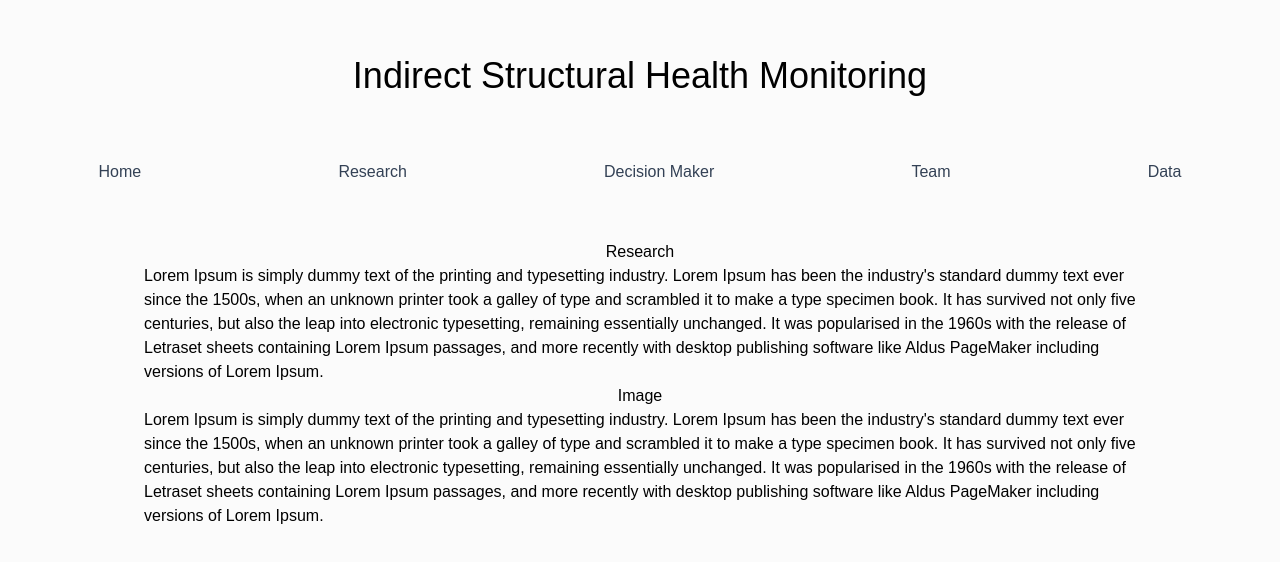
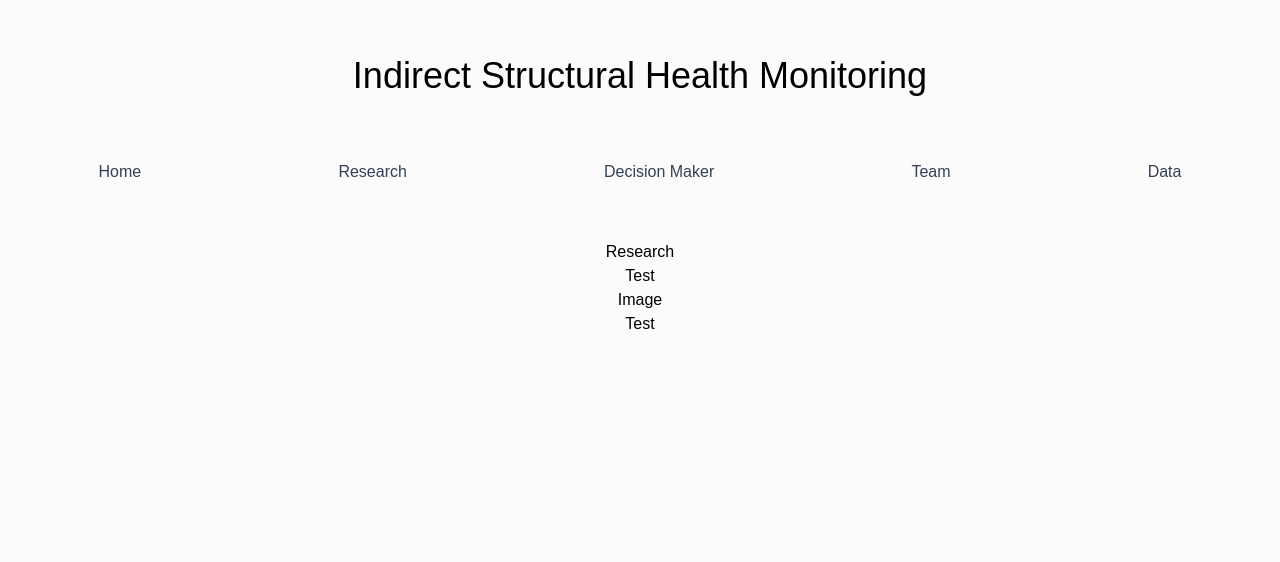
Before and after one commit to MiLinny/ishm, a Next.js app: page /research in a window 1280 px wide. Shown: the top 562 px of the page. Built offline with nearby package versions, Linux system fonts and the light colour scheme.

Commit message:
Update text

```diff
--- a/src/pages/research/index.tsx
+++ b/src/pages/research/index.tsx
@@ -4,11 +4,11 @@
         <>
             <h2>Research</h2>
             <div>
-                Lorem Ipsum is simply dummy text of the printing and typesetting industry. Lorem Ipsum has been the industry's standard dummy text ever since the 1500s, when an unknown printer took a galley of type and scrambled it to make a type specimen book. It has survived not only five centuries, but also the leap into electronic typesetting, remaining essentially unchanged. It was popularised in the 1960s with the release of Letraset sheets containing Lorem Ipsum passages, and more recently with desktop publishing software like Aldus PageMaker including versions of Lorem Ipsum.
+                Test
             </div>
             <div>Image</div>
             <div>
-                Lorem Ipsum is simply dummy text of the printing and typesetting industry. Lorem Ipsum has been the industry's standard dummy text ever since the 1500s, when an unknown printer took a galley of type and scrambled it to make a type specimen book. It has survived not only five centuries, but also the leap into electronic typesetting, remaining essentially unchanged. It was popularised in the 1960s with the release of Letraset sheets containing Lorem Ipsum passages, and more recently with desktop publishing software like Aldus PageMaker including versions of Lorem Ipsum.
+                Test
             </div>
         </>
     )
```
